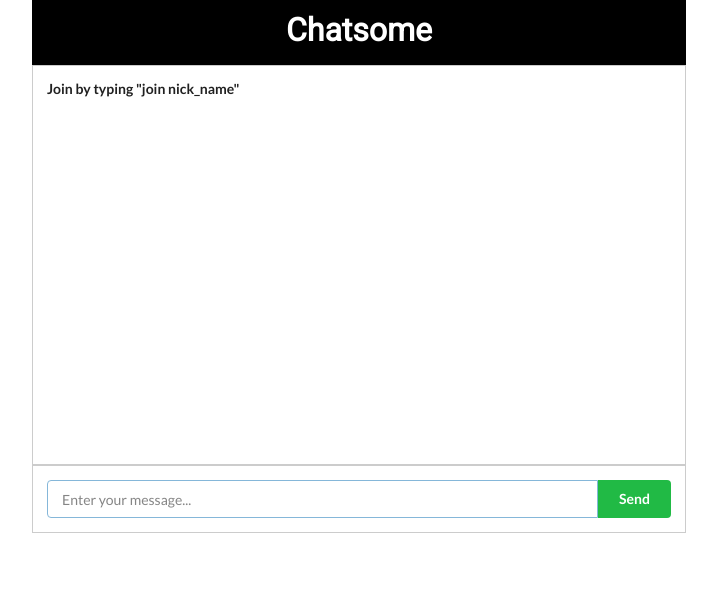
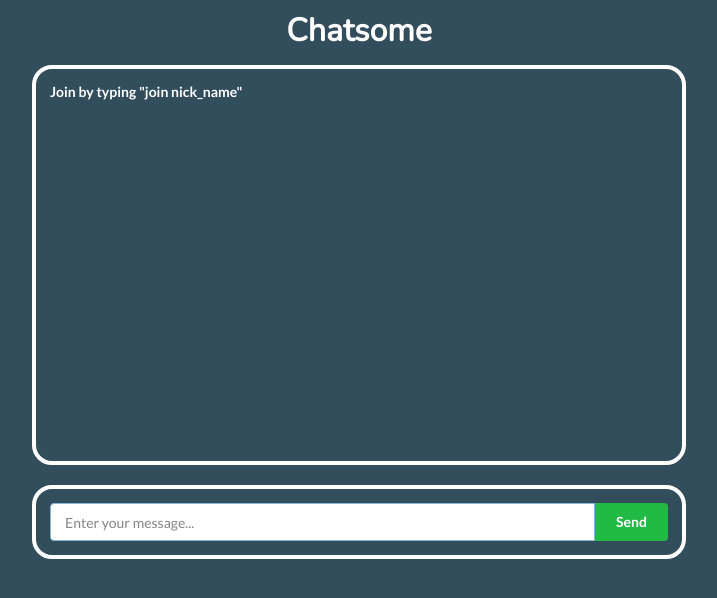
Before and after one commit to ashishkumarsinghh/chatsome, a website: page index.html in a window 1280 px wide. Shown: the whole page, without its empty margins (281-998 px from the left). Drawn offline with nearby package versions, Linux system fonts and the light colour scheme; no server answers.

Commit message:
Renewed styling.

```diff
--- a/index.html
+++ b/index.html
@@ -3,7 +3,7 @@
   <title>
     Chatsome
   </title>
-  <link href="https://fonts.googleapis.com/css?family=Roboto" rel="stylesheet">
+  <link href="https://fonts.googleapis.com/css?family=Nunito" rel="stylesheet">
   <link rel="stylesheet" href="https://cdnjs.cloudflare.com/ajax/libs/semantic-ui/2.3.1/semantic.min.css" />
   <link rel="stylesheet" href="./index.css"/>
 </head>
--- a/public/index.css
+++ b/public/index.css
@@ -1,9 +1,14 @@
-
+body{
+  background: #324D5C;
+}
 #chatarea{
   height:400px;
   overflow-y: scroll;
   padding-bottom: 30px;
-  border: solid rgba(0,0,0,0.2) 1px;
+  border: solid white 4px;
+  border-radius: 20px;
+  color: white;
+  font-family: 'Nunito', sans-serif;
 }
 
 .messages{
@@ -11,15 +16,17 @@
 
 }
 .myheader{
-  background: black;
-  color: white;
   text-align: center;
 }
 .myheader >h1{
   padding-top: 10px;
-  font-family: 'Roboto', sans-serif;
+  font-family: 'Nunito', sans-serif;
   font-size: 32px;
+  color : white;
+  font-weight: bolder;
 }
 .inputmsg{
-  border: solid rgba(0,0,0,0.2) 1px;
+  margin-top: 20px;
+  border: solid white 4px;
+  border-radius: 20px;
 }
```
Also changed, not shown: public/Screenshot.png (deleted), public/screenshot.png (added).
